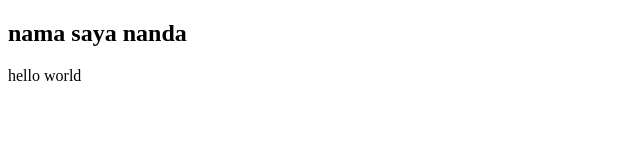
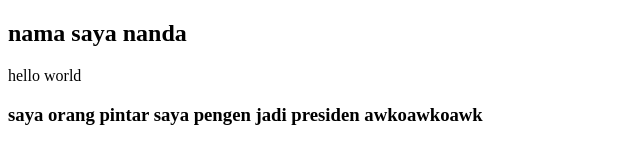
Before and after one commit to Naryou99/testgitinfinite, a plain HTML site: page index.html in a window 1280 px wide. Shown: the whole page, without its empty margins (0-640 px from the left). Drawn offline with Linux system fonts and the light colour scheme.

Commit message:
adding h3

```diff
--- a/index.html
+++ b/index.html
@@ -8,5 +8,6 @@
 <body>
     <h2>nama saya nanda</h2>
     <p>hello world</p>
+    <h3>saya orang pintar saya pengen jadi presiden awkoawkoawk</h3>
 </body>
 </html>
```
